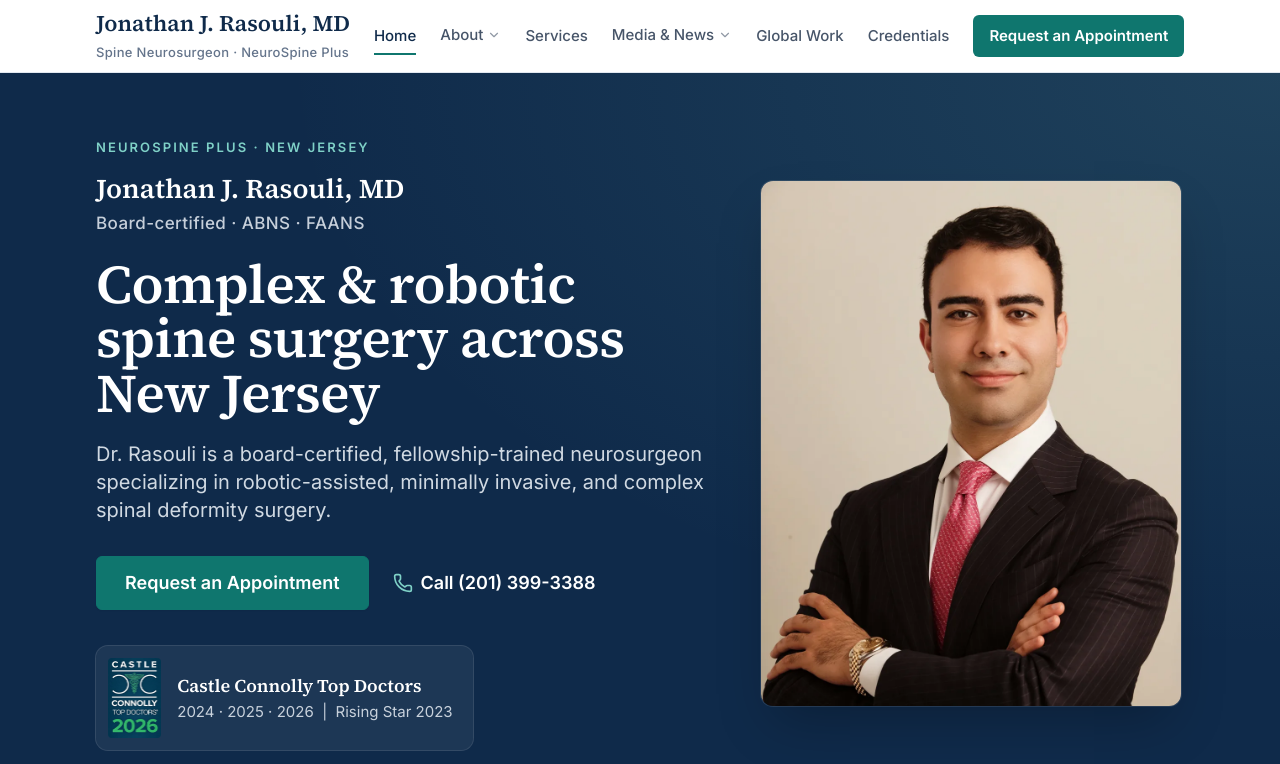
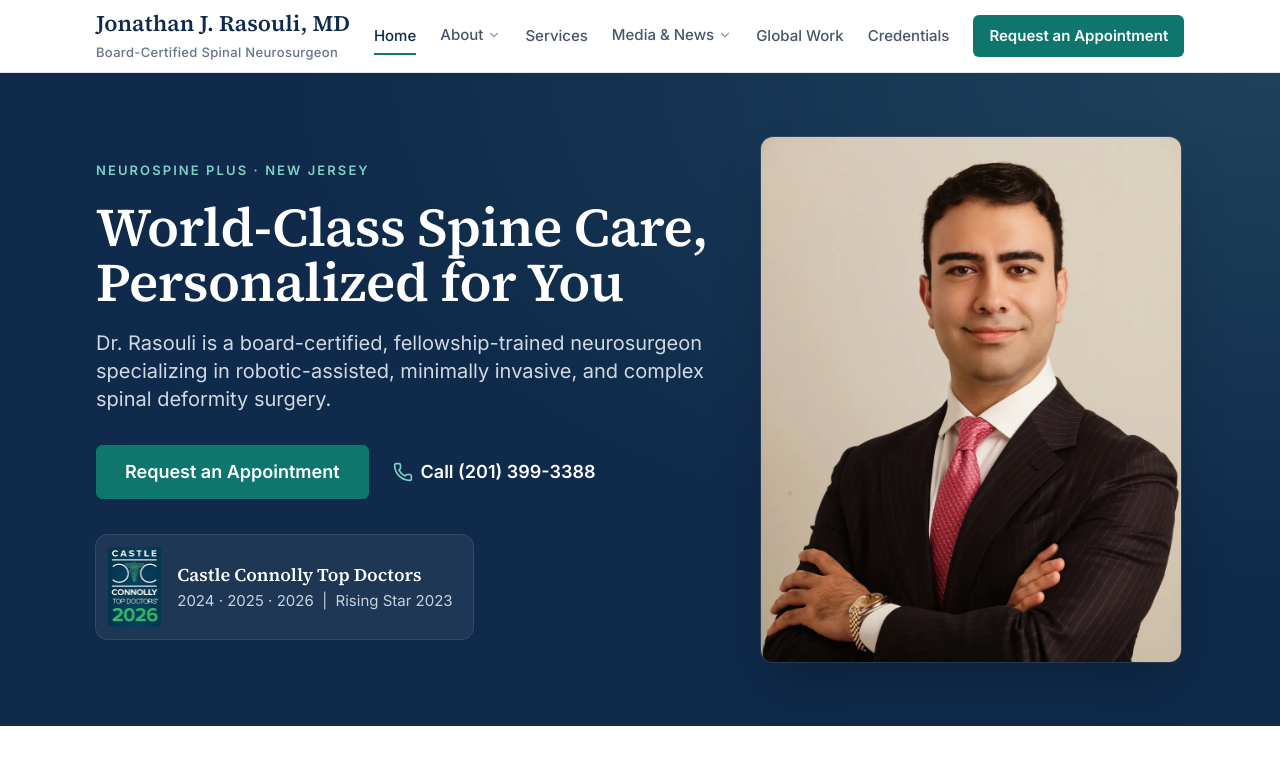
Before and after one commit to jrasouli/Dr-Rasouli-Website-, a React (Vite) app: page /#/ in a window 1280 px wide. Shown: the top 764 px of the page. Built offline with nearby package versions, Linux system fonts and the light colour scheme.

Commit message:
Hero/header copy: new headline, Board-Certified Spinal Neurosurgeon subtitle, remove hero name/credentials lines

```diff
--- a/components/Layout.tsx
+++ b/components/Layout.tsx
@@ -42,7 +42,7 @@ const Layout: React.FC<{ children: React.ReactNode }> = ({ children }) => {
           <div className="flex justify-between items-center h-16 lg:h-[72px] gap-6">
             <Link to="/" className="flex flex-col shrink-0 leading-none">
               <span className="font-serif text-xl md:text-[1.4rem] font-semibold text-navy-800">Jonathan J. Rasouli, MD</span>
-              <span className="mt-1 text-[0.72rem] md:text-xs text-slate-500 font-medium tracking-wide">Spine Neurosurgeon · NeuroSpine Plus</span>
+              <span className="mt-1 text-[0.72rem] md:text-xs text-slate-500 font-medium tracking-wide">Board-Certified Spinal Neurosurgeon</span>
             </Link>
 
             {/* Desktop Nav */}
--- a/pages/Home.tsx
+++ b/pages/Home.tsx
@@ -238,10 +238,8 @@ const Home: React.FC = () => {
 
             <div className="md:col-span-7 md:order-1">
               <Eyebrow onDark>NeuroSpine Plus · New Jersey</Eyebrow>
-              <p className="hidden md:block mt-4 font-serif text-2xl md:text-[1.7rem] font-semibold text-white">Jonathan J. Rasouli, MD</p>
-              <p className="mt-2 md:mt-1 text-sm md:text-base text-navy-100/85 font-medium tracking-wide">Board-certified · ABNS · FAANS</p>
               <h1 className="mt-4 md:mt-5 text-[2.25rem] sm:text-5xl lg:text-[3.4rem] font-semibold leading-[1.08] text-white">
-                Complex &amp; robotic spine surgery across New Jersey
+                World-Class Spine Care, Personalized for You
               </h1>
               <p className="mt-5 text-lg md:text-xl text-navy-100/90 leading-relaxed max-w-2xl">
                 Dr. Rasouli is a board-certified, fellowship-trained neurosurgeon specializing in robotic-assisted, minimally invasive, and complex spinal deformity surgery.
```
